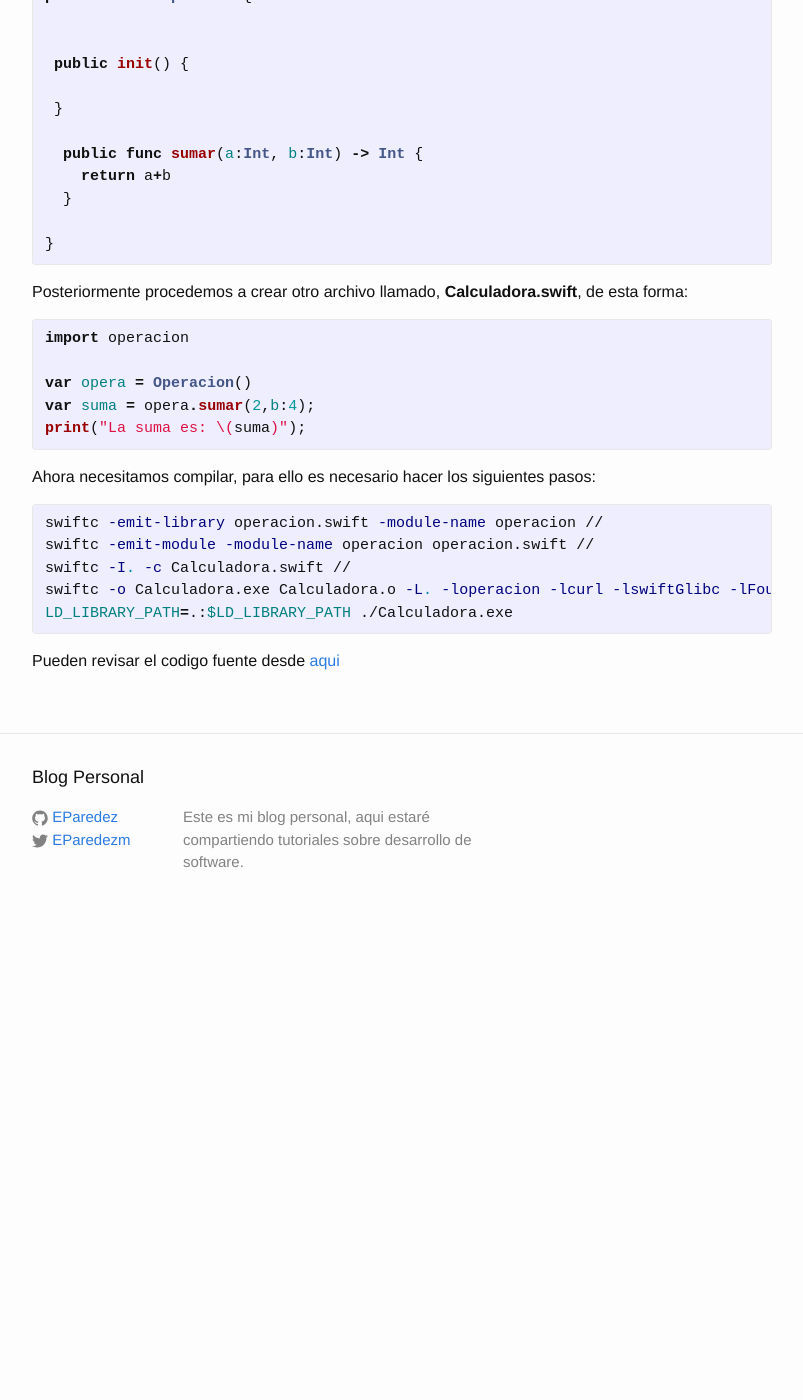
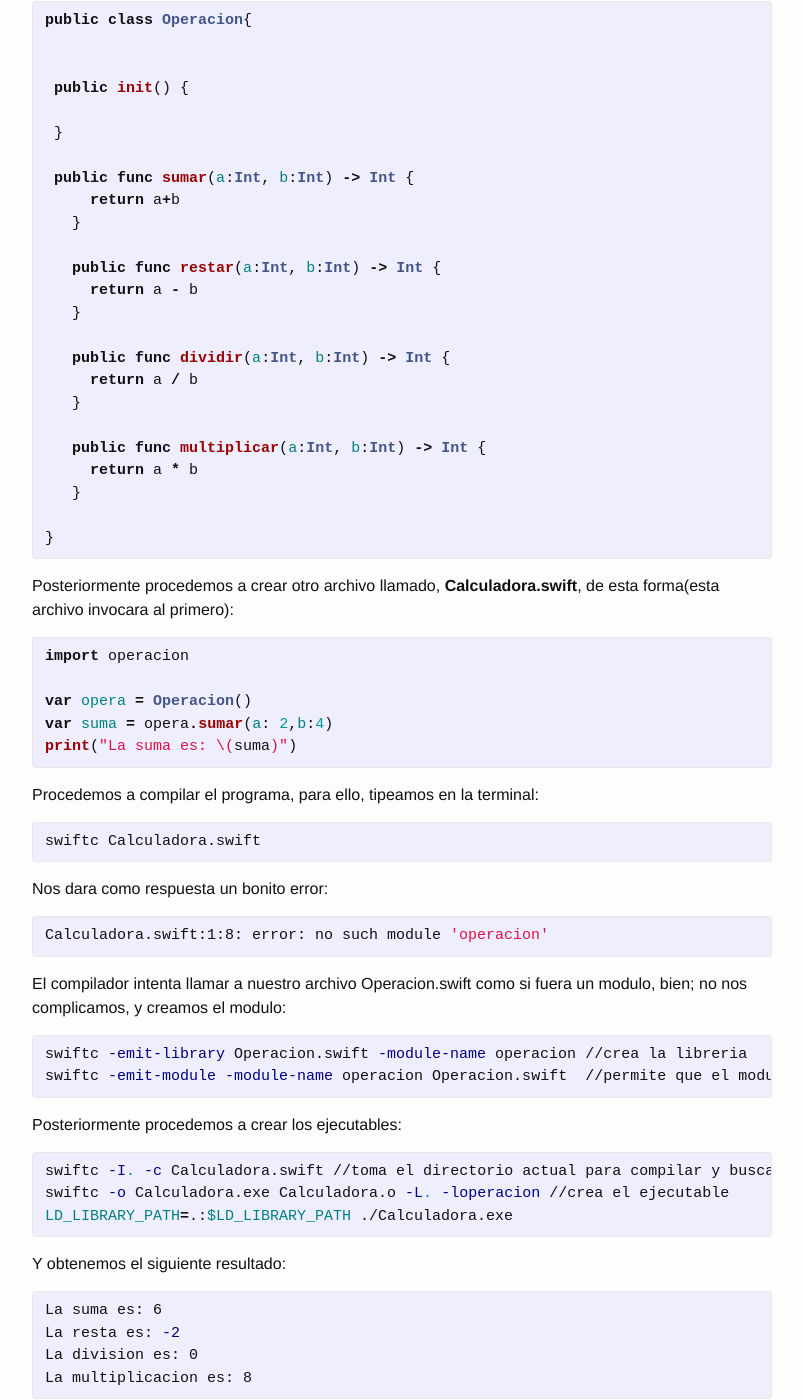
Before and after one commit to EParedez/eparedez.github.io, a Jekyll site: the page built from _posts/2016-04-16-calculadora-swift-linux.markdown, in a window 1280 px wide and 1400 px high, scrolled down 367 px. Shown: the whole window, without its empty margins (238-1041 px from the left). Built offline with Jekyll 4.4.1, drawn with Linux system fonts in a browser that asks for light colours; comment, search, counter and statistics services are not loaded; before the commit the page ends 1301 px from its top, so only the background shows below that; some of the changed text lies outside the part shown.

Commit message:
depuring first post

```diff
--- a/_config.yml
+++ b/_config.yml
@@ -6,7 +6,7 @@
 # 'jekyll serve'. If you change this file, please restart the server process.
 
 # Site settings
-title: Blog Personal
+title: Compartiendo código
 email: emanuellpp@gmail.com
 description: > # this means to ignore newlines until "baseurl:"
   Este es mi blog personal, aqui estaré compartiendo tutoriales
@@ -15,6 +15,8 @@ baseurl: "" # the subpath of your site, e.g. /blog
 url: "http://eparedez.com" # the base hostname & protocol for your site
 twitter_username: EParedezm
 github_username:  EParedez
+layout: default
+comments: true
 
 # Build settings
 markdown: kramdown
--- a/_posts/2016-04-16-calculadora-swift-linux.markdown
+++ b/_posts/2016-04-16-calculadora-swift-linux.markdown
@@ -5,7 +5,7 @@ date:   2016-04-16 00:50:40 -0500
 categories: jekyll update
 ---
 El tutorial que veremos en realidad es algo burdo y simple, sin embargo el objetivo es ver que como podemos resolver
-los problemas que tengamos haciendo codigo swift en linux.
+los problemas que tengamos haciendo codigo(en este caso operaciones simples como sumar, restar, etc) swift en linux.
 Vamos alla!.
 
 Crearemos una clase llamada **Operacion.swift** con el siguiente codigo:<br />
@@ -18,31 +18,91 @@ public class Operacion{
 
  }
 
-  public func sumar(a:Int, b:Int) -> Int {
-    return a+b
-  }
+ public func sumar(a:Int, b:Int) -> Int {
+     return a+b
+   }
+
+   public func restar(a:Int, b:Int) -> Int {
+     return a - b
+   }
+
+   public func dividir(a:Int, b:Int) -> Int {
+     return a / b
+   }
+
+   public func multiplicar(a:Int, b:Int) -> Int {
+     return a * b
+   }
 
 }
 
 {% endhighlight %}
 
-Posteriormente procedemos a crear otro archivo llamado, **Calculadora.swift**, de esta forma:
+Posteriormente procedemos a crear otro archivo llamado, **Calculadora.swift**, de esta forma(esta archivo invocara al primero):
 
 {% highlight swift %}
 import operacion
 
 var opera = Operacion()
-var suma = opera.sumar(2,b:4);
-print("La suma es: \(suma)");
+var suma = opera.sumar(a: 2,b:4)
+print("La suma es: \(suma)")
 {% endhighlight %}
 
-Ahora necesitamos compilar, para ello es necesario hacer los siguientes pasos:
+Procedemos a compilar el programa, para ello, tipeamos en la terminal:
+
 {% highlight bash %}
-swiftc -emit-library operacion.swift -module-name operacion //
-swiftc -emit-module -module-name operacion operacion.swift //
-swiftc -I. -c Calculadora.swift //
-swiftc -o Calculadora.exe Calculadora.o -L. -loperacion -lcurl -lswiftGlibc -lFoundation
+swiftc Calculadora.swift
+{% endhighlight bash %}
+
+Nos dara como respuesta un bonito error:
+
+{% highlight bash %}
+Calculadora.swift:1:8: error: no such module 'operacion'
+{% endhighlight bash %}
+
+El compilador intenta llamar a nuestro archivo Operacion.swift como si fuera un modulo, bien; no nos complicamos,
+y creamos el modulo:
+
+{% highlight bash %}
+swiftc -emit-library Operacion.swift -module-name operacion //crea la libreria
+swiftc -emit-module -module-name operacion Operacion.swift  //permite que el modulo sea importable
+{% endhighlight bash %}
+
+Posteriormente procedemos a crear los ejecutables:
+
+{% highlight bash %}
+swiftc -I. -c Calculadora.swift //toma el directorio actual para compilar y buscar los modulos
+swiftc -o Calculadora.exe Calculadora.o -L. -loperacion //crea el ejecutable
 LD_LIBRARY_PATH=.:$LD_LIBRARY_PATH ./Calculadora.exe
 {% endhighlight %}
 
-Pueden revisar el codigo fuente desde [aqui](https://www.google.com)
+Y obtenemos el siguiente resultado:
+{% highlight bash %}
+La suma es: 6
+La resta es: -2
+La division es: 0
+La multiplicacion es: 8
+{% endhighlight %}
+
+Pueden revisar el codigo fuente desde [aqui](https://github.com/EParedez/calculadora-swift)
+
+<div id="disqus_thread"></div>
+<script>
+
+/**
+*  RECOMMENDED CONFIGURATION VARIABLES: EDIT AND UNCOMMENT THE SECTION BELOW TO INSERT DYNAMIC VALUES FROM YOUR PLATFORM OR CMS.
+*  LEARN WHY DEFINING THESE VARIABLES IS IMPORTANT: https://disqus.com/admin/universalcode/#configuration-variables*/
+/*
+var disqus_config = function () {
+this.page.url = PAGE_URL;  // Replace PAGE_URL with your page's canonical URL variable
+this.page.identifier = PAGE_IDENTIFIER; // Replace PAGE_IDENTIFIER with your page's unique identifier variable
+};
+*/
+(function() { // DON'T EDIT BELOW THIS LINE
+var d = document, s = d.createElement('script');
+s.src = '//eparedezgithubio.disqus.com/embed.js';
+s.setAttribute('data-timestamp', +new Date());
+(d.head || d.body).appendChild(s);
+})();
+</script>
+<noscript>Please enable JavaScript to view the <a href="https://disqus.com/?ref_noscript">comments powered by Disqus.</a></noscript>
```
